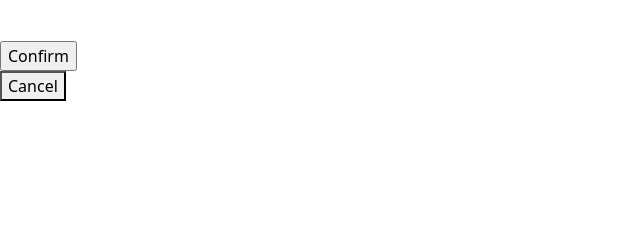
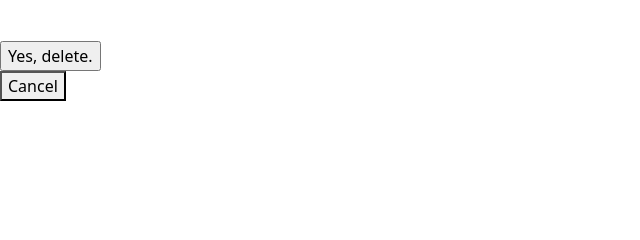
Before and after one commit to ece-mohammad/polls-plus, a Django app: page /autos/main/1/delete/ in a window 1280 px wide. Shown: the part 261-501 px from the top of the page, without its empty margins (0-640 px from the left). Run offline with Django 5.2, Linux system fonts and the light colour scheme; a user stored in the database is signed in; tables that the repository leaves empty hold one stand-in row (values such as "Sample post"); some libraries are stand-ins or nearby versions.

Commit message:
- Changed submit button value to 'Yes, delete.' in make delete form and auto delete form.
Signed-off-by: ece-mohammad <kuro.ece@gmail.com>

```diff
--- a/pollsplus/autos/templates/autos/auto_confirm_delete.html
+++ b/pollsplus/autos/templates/autos/auto_confirm_delete.html
@@ -12,7 +12,7 @@
     <p>Are you sure you want to delete the following auto: <strong>{{ model.nickname }}</strong></p>
     <br>
     <div>
-      <input type="submit" value="Confirm">
+      <input type="submit" value="Yes, delete.">
     </div>
     <div>
       <button type="reset" onclick="location='{% url 'autos:auto_list' %}'">
--- a/pollsplus/autos/templates/autos/make_confirm_delete.html
+++ b/pollsplus/autos/templates/autos/make_confirm_delete.html
@@ -11,7 +11,7 @@
   <p>Are you sure you want to delete the following car make: <strong>{{ make.name }}</strong></p>
   <br>
   <div>
-    <input type="submit" value="Confirm">
+    <input type="submit" value="Yes, delete.">
   </div>
   <div>
     <button type="reset" onclick="location='{% url 'autos:make_list' %}'">
```
